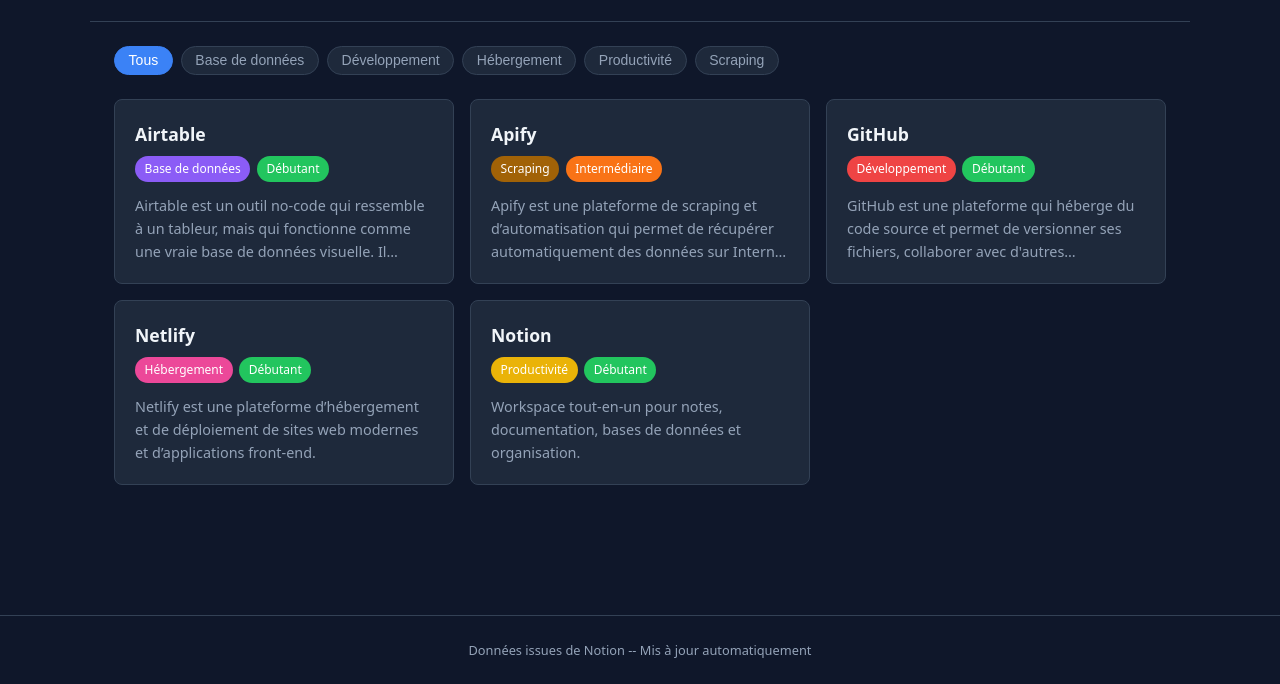
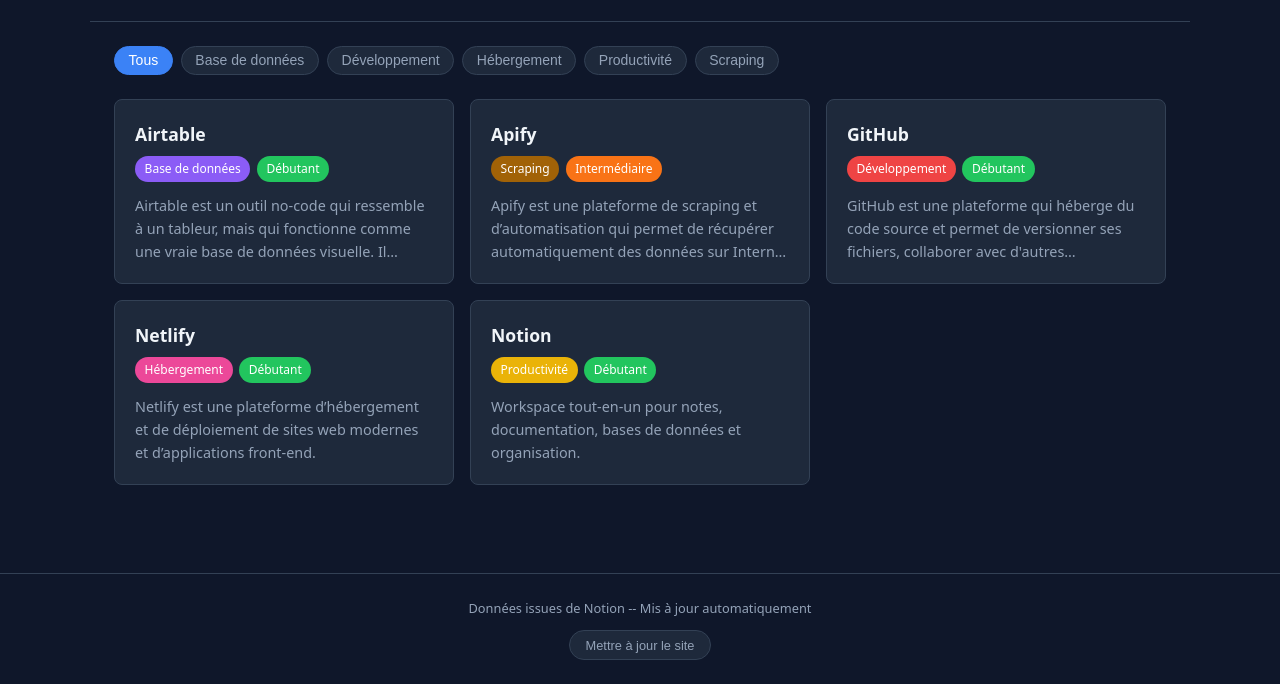
Before and after one commit to RobinDuale/base_IA, a plain HTML site: page index.html in a window 1280 px wide. Shown: the part 116-800 px from the top of the page. Drawn offline with Linux system fonts and the light colour scheme.

Commit message:
deploy: 97d75ad8eef2a7d445bbc85ad6d9630c4a117b4c

```diff
--- a/index.html
+++ b/index.html
@@ -84,7 +84,23 @@
 
   <footer>
     <p>Données issues de Notion -- Mis à jour automatiquement</p>
+    <button class="btn-refresh" onclick="rafraichirSite(this)">Mettre à jour le site</button>
   </footer>
+
+  <script>
+    function rafraichirSite(btn) {
+      btn.disabled = true;
+      btn.textContent = "Mise à jour en cours...";
+      fetch("https://n8n.srv1161197.hstgr.cloud/webhook/base-ia-refresh")
+        .then(() => {
+          btn.textContent = "Mis à jour -- disponible dans 1-2 min";
+        })
+        .catch(() => {
+          btn.textContent = "Erreur -- réessaie dans un moment";
+          btn.disabled = false;
+        });
+    }
+  </script>
 
   <script>
     // Filtrage par catégorie au clic sur un bouton
--- a/styles.css
+++ b/styles.css
@@ -251,6 +251,31 @@ footer {
   font-size: 0.8rem;
   border-top: 1px solid var(--bord);
   margin-top: auto;
+  display: flex;
+  flex-direction: column;
+  align-items: center;
+  gap: 0.75rem;
+}
+
+.btn-refresh {
+  padding: 0.4rem 1rem;
+  border-radius: 999px;
+  border: 1px solid var(--bord);
+  background: var(--surface);
+  color: var(--gris);
+  font-size: 0.8rem;
+  cursor: pointer;
+  transition: all 0.15s;
+}
+
+.btn-refresh:hover:not(:disabled) {
+  border-color: var(--bleu);
+  color: var(--texte);
+}
+
+.btn-refresh:disabled {
+  opacity: 0.6;
+  cursor: default;
 }
 
 /* --- Mobile --- */
```
Also changed, not shown: outils/airtable.html (+16 -0 lines), outils/apify.html (+16 -0 lines), outils/github.html (+16 -0 lines), outils/netlify.html (+16 -0 lines), outils/notion.html (+16 -0 lines).
